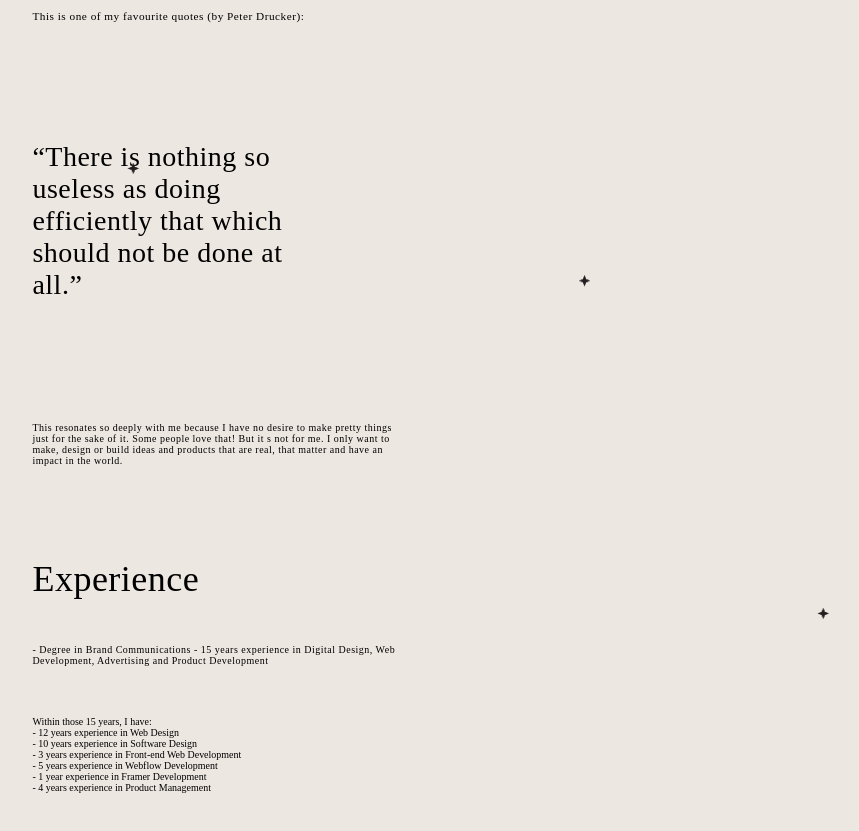
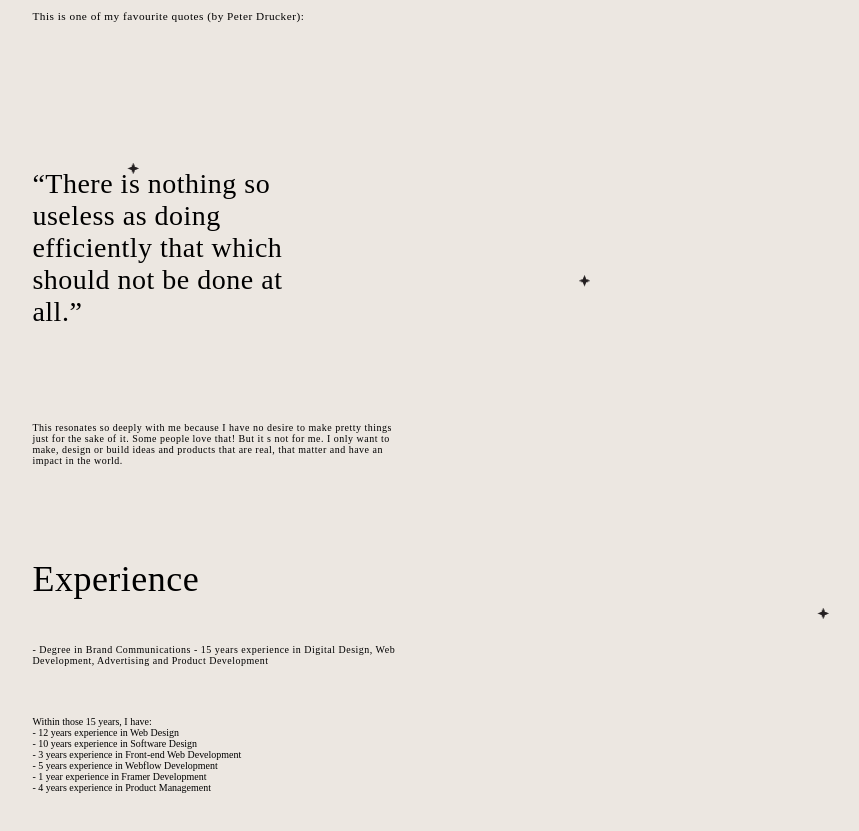
Before and after one commit to Sendith/Steven, a React (Vite) app: page / in a window 1280 px wide. Shown: the part 1643-2474 px from the top of the page, without its empty margins (134-993 px from the left). Built offline with nearby package versions, Linux system fonts and the light colour scheme; a web font is replaced by a local one.

Commit message:
modified:   src/components/styles/querys/Abouts.styles/AboutQueryDesktop.css

```diff
--- a/src/components/styles/querys/Abouts.styles/AboutQueryDesktop.css
+++ b/src/components/styles/querys/Abouts.styles/AboutQueryDesktop.css
@@ -154,8 +154,8 @@ line-height: normal;
 grid-area: there;
 
 letter-spacing: .5px;
-margin-top: 5.729vw;
-padding-top: 20px;
+margin-top: 120px;
+
 }
 .This_resonates{
 width: 29.271vw;
```
